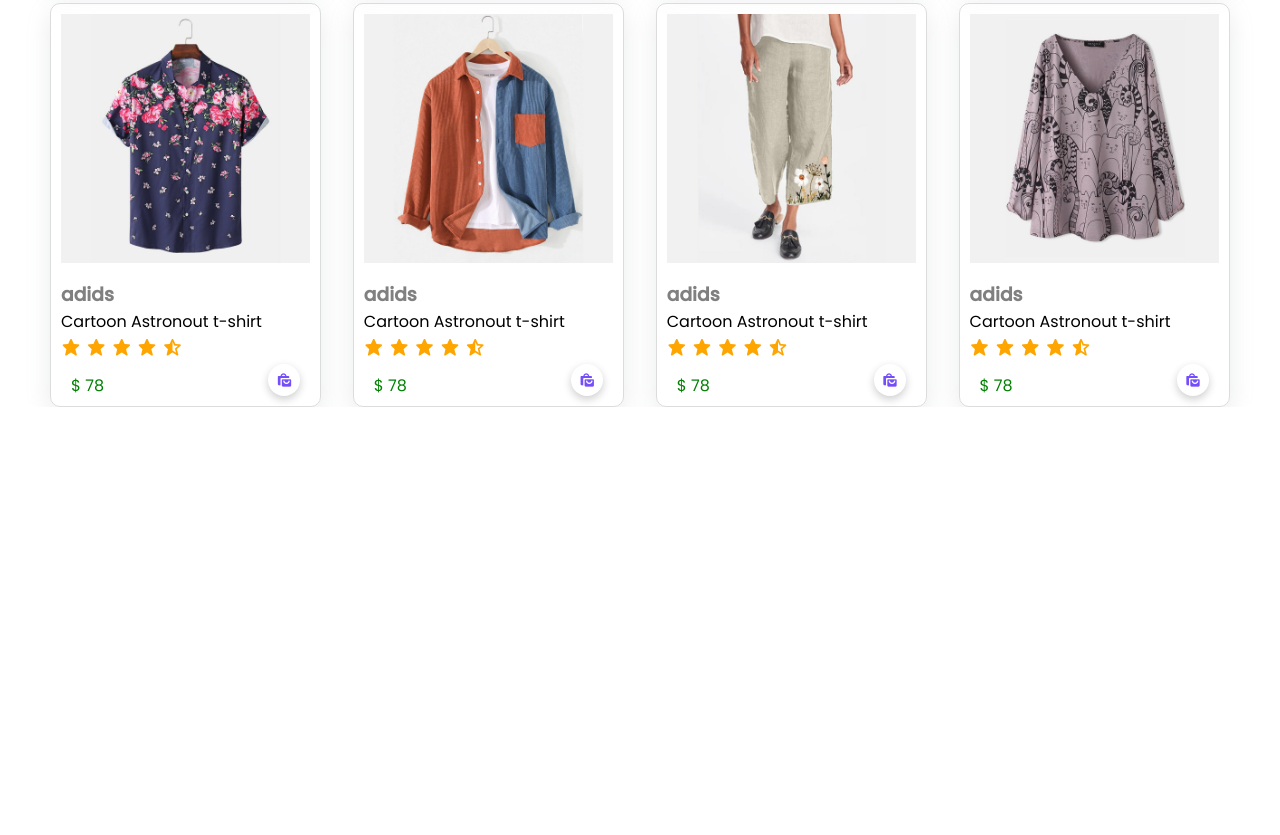
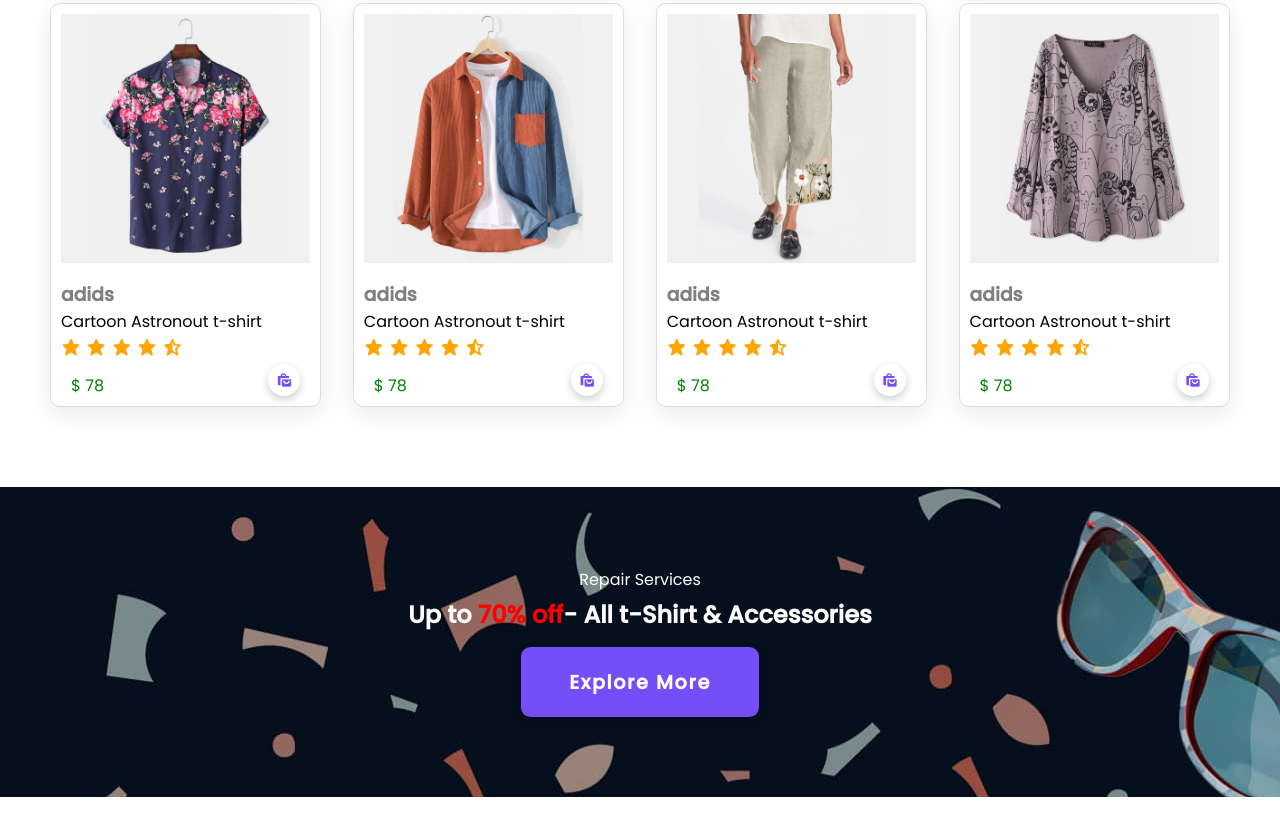
Before and after one commit to zohirul22/E-commorce-website, a plain HTML site: page index.html in a window 1280 px wide. Shown: the part 2104-2939 px from the top of the page. Before the commit the page ends 2511 px from the top, so only its background shows below. Drawn offline with nearby package versions, Linux system fonts and the light colour scheme.

Commit message:
slider section

```diff
--- a/StyleCss/index.css
+++ b/StyleCss/index.css
@@ -311,3 +311,23 @@
     background: rgb(238, 186, 186);
     color: rgb(0, 183, 255);
 }
+
+
+.bannar{
+    text-align: center;
+    padding: 80px 0;
+    margin: 80px 0;
+  background-image: url("/img/banner/b2.jpg");
+}
+
+.bannar .bannar-details p{
+    color: white;
+}
+.bannar .bannar-details h2{
+color: var(--white-color);
+padding: 5px 0;
+}
+
+.bannar .bannar-details span{
+    color: red;
+}
--- a/index.html
+++ b/index.html
@@ -80,6 +80,7 @@
         </div>
 
         <div class="products-pro line-padding2">
+            <!-- single product -->
             <div class="pro">
                 <img class="img" src="img/products/f1.jpg" alt="">
 
@@ -99,6 +100,7 @@
                     </div>
                 </div>
             </div>
+            <!-- single product -->
             <div class="pro">
                 <img class="img" src="img/products/f2.jpg" alt="">
 
@@ -118,6 +120,7 @@
                     </div>
                 </div>
             </div>
+            <!-- single product -->
             <div class="pro">
                 <img class="img" src="img/products/f3.jpg" alt="">
 
@@ -137,6 +140,7 @@
                     </div>
                 </div>
             </div>
+            <!-- single product -->
             <div class="pro">
                 <img class="img" src="img/products/f4.jpg" alt="">
 
@@ -156,6 +160,7 @@
                     </div>
                 </div>
             </div>
+            <!-- single product -->
             <div class="pro">
                 <img class="img" src="img/products/f5.jpg" alt="">
 
@@ -175,6 +180,7 @@
                     </div>
                 </div>
             </div>
+            <!-- single product -->
             <div class="pro">
                 <img class="img" src="img/products/f6.jpg" alt="">
 
@@ -194,6 +200,7 @@
                     </div>
                 </div>
             </div>
+            <!-- single product -->
             <div class="pro">
                 <img class="img" src="img/products/f7.jpg" alt="">
 
@@ -213,6 +220,7 @@
                     </div>
                 </div>
             </div>
+            <!-- single product -->
             <div class="pro">
                 <img class="img" src="img/products/f8.jpg" alt="">
 
@@ -232,10 +240,20 @@
                     </div>
                 </div>
             </div>
+            <!-- single product -->
         </div>
 
     </section>
     <!-- features products -->
+    <!-- bannar section -->
+    <section class="bannar">
+        <div class="bannar-details">
+            <p>Repair Services</p>
+            <h2>Up to <span>70% off</span>- All t-Shirt & Accessories</h2>
+            <button class="btn">Explore More</button>
+        </div>
+    </section>
+    <!-- bannar section -->
 
 
     <script src="StyleJs/index.js"></script>
```
